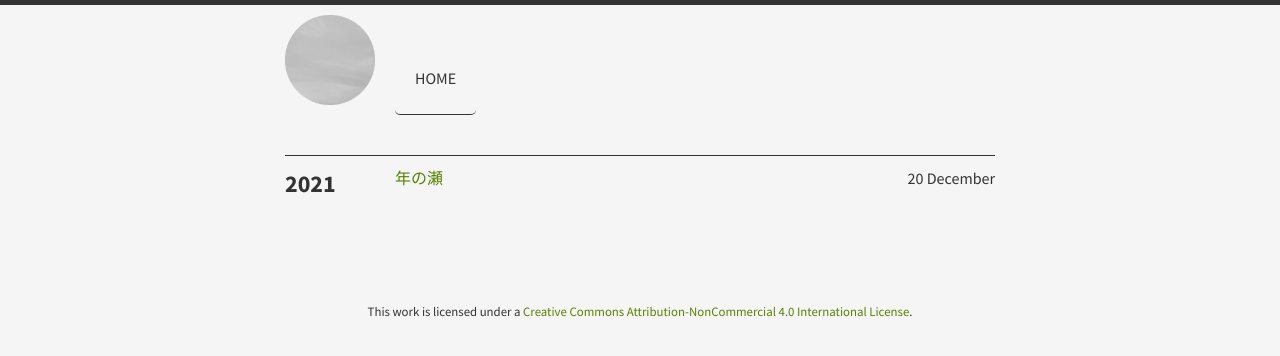
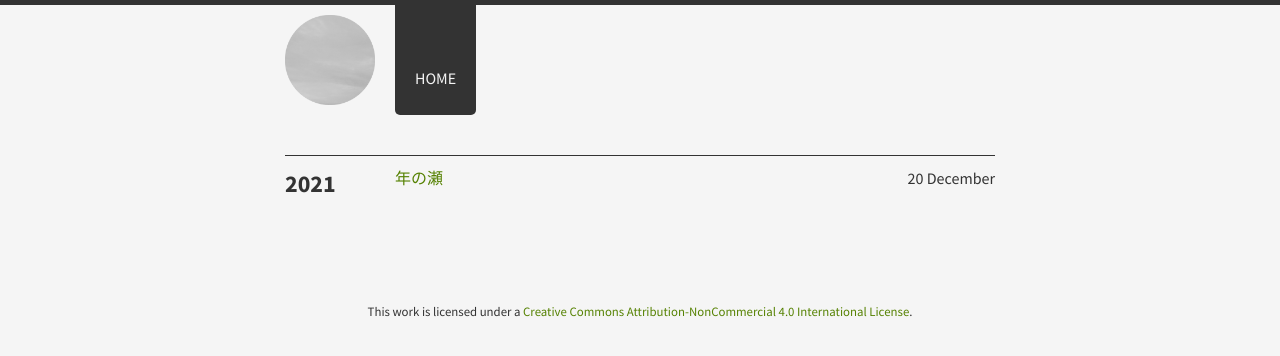
Before and after one commit to keynote-mi/keynote-mi.github.io, a Jekyll site: the page built from brume-master/index.md, in a window 1280 px wide. Shown: the top 356 px of the page. Built offline with Jekyll 4.4.1, drawn with Linux system fonts in a browser that asks for light colours; our own code applies the rules of GitHub Pages for plain Markdown files.

```diff
--- a/brume-master/index.md
+++ b/brume-master/index.md
@@ -1,2 +1,4 @@
-- layout: home
-- title: Home
+---
+layout: home
+title: Home
+---
```
